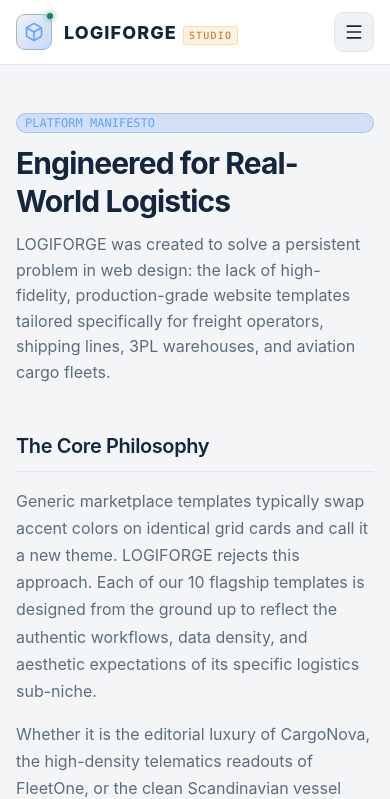
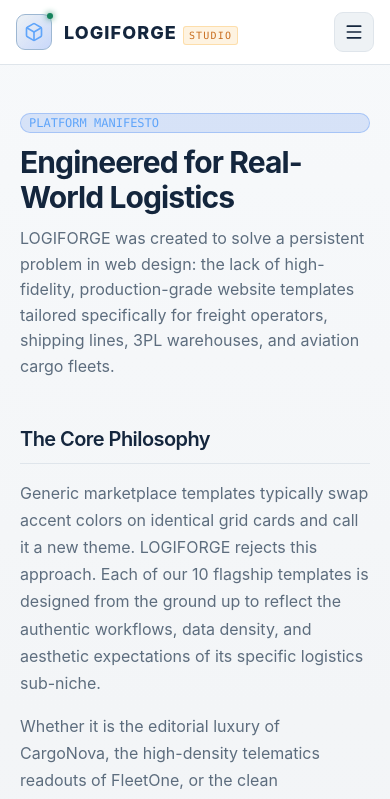
Before and after one commit to Vijay07012006/LOGIFORGE, a Next.js app: page /about in a window 390 px wide. Shown: the top 799 px of the page. Built offline with nearby package versions, Linux system fonts and the light colour scheme.

Commit message:
refactor: polish global shell typography surfaces and responsive baseline

```diff
--- a/src/styles/globals.css
+++ b/src/styles/globals.css
@@ -1,19 +1,10 @@
 @import './tokens.css';
 
-/* =========================================================================
- * CSS RESET & BASELINE
- * ========================================================================= */
-*,
-*::before,
-*::after {
-  box-sizing: border-box;
-  margin: 0;
-  padding: 0;
-}
+*, *::before, *::after { box-sizing: border-box; margin: 0; padding: 0; }
 
 html {
   font-family: var(--lf-font-sans);
-  background-color: var(--lf-bg-base);
+  background: var(--lf-bg-base);
   color: var(--lf-text-primary);
   font-size: 16px;
   line-height: 1.5;
@@ -28,123 +19,52 @@
   min-height: 100vh;
   display: flex;
   flex-direction: column;
-  background-color: var(--lf-bg-base);
+  background:
+    linear-gradient(180deg, #f7f9fb 0%, var(--lf-bg-base) 22%, #edf1f5 100%);
   color: var(--lf-text-primary);
   overflow-x: hidden;
 }
 
-/* =========================================================================
- * TYPOGRAPHY BASELINE
- * ========================================================================= */
+body::before {
+  content: '';
+  position: fixed;
+  inset: 0;
+  pointer-events: none;
+  z-index: -1;
+  opacity: .45;
+  background-image: linear-gradient(rgba(20, 38, 61, .025) 1px, transparent 1px), linear-gradient(90deg, rgba(20, 38, 61, .025) 1px, transparent 1px);
+  background-size: 32px 32px;
+}
+
 h1, h2, h3, h4, h5, h6 {
   color: var(--lf-text-primary);
-  font-weight: 600;
-  line-height: 1.25;
-  letter-spacing: -0.02em;
+  font-weight: 700;
+  line-height: 1.15;
+  letter-spacing: -0.028em;
 }
 
-p {
-  color: var(--lf-text-secondary);
-  line-height: 1.6;
+p { color: var(--lf-text-secondary); line-height: 1.65; }
+a { color: inherit; text-decoration: none; transition: color var(--lf-transition-fast); }
+button, input, select, textarea { font: inherit; color: inherit; background: transparent; border: none; }
+button { cursor: pointer; }
+img, svg, video { display: block; max-width: 100%; }
+
+:focus-visible { outline: 2px solid var(--lf-accent-primary); outline-offset: 3px; box-shadow: 0 0 0 4px rgba(21,87,166,.14); }
+::selection { background: rgba(21,87,166,.18); color: var(--lf-text-primary); }
+
+::-webkit-scrollbar { width: 9px; height: 9px; }
+::-webkit-scrollbar-track { background: #e9edf1; }
+::-webkit-scrollbar-thumb { background: #b6c2ce; border: 2px solid #e9edf1; border-radius: var(--lf-radius-full); }
+::-webkit-scrollbar-thumb:hover { background: #8f9dab; }
+
+@media (prefers-reduced-motion: reduce) {
+  *, *::before, *::after { animation-duration: .01ms !important; animation-iteration-count: 1 !important; transition-duration: .01ms !important; scroll-behavior: auto !important; }
 }
 
-a {
-  color: inherit;
-  text-decoration: none;
-  transition: color var(--lf-transition-fast);
+.lf-container {
+  width: 100%; max-width: 1440px; margin-inline: auto;
+  padding-inline: 20px;
 }
-
-button, input, select, textarea {
-  font: inherit;
-  color: inherit;
-  background: transparent;
-  border: none;
-}
-
-button {
-  cursor: pointer;
-}
-
-img, svg, video {
-  display: block;
-  max-width: 100%;
-}
-
-/* =========================================================================
- * ACCESSIBLE FOCUS VISIBLE
- * ========================================================================= */
-:focus-visible {
-  outline: 2px solid var(--lf-accent-primary);
-  outline-offset: 2px;
-  box-shadow: 0 0 0 4px rgba(37, 99, 235, 0.25);
-}
-
-/* =========================================================================
- * SELECTION BEHAVIOR
- * ========================================================================= */
-::selection {
-  background-color: rgba(37, 99, 235, 0.35);
-  color: #FFFFFF;
-}
-
-/* =========================================================================
- * SCROLLBAR STYLING
- * ========================================================================= */
-::-webkit-scrollbar {
-  width: 8px;
-  height: 8px;
-}
-
-::-webkit-scrollbar-track {
-  background: var(--lf-bg-base);
-}
-
-::-webkit-scrollbar-thumb {
-  background: var(--lf-bg-elevated);
-  border-radius: var(--lf-radius-full);
-  border: 2px solid var(--lf-bg-base);
-}
-
-::-webkit-scrollbar-thumb:hover {
-  background: var(--lf-text-muted);
-}
-
-/* =========================================================================
- * PREFERS REDUCED MOTION
- * ========================================================================= */
-@media (prefers-reduced-motion: reduce) {
-  *,
-  *::before,
-  *::after {
-    animation-duration: 0.01ms !important;
-    animation-iteration-count: 1 !important;
-    transition-duration: 0.01ms !important;
-    scroll-behavior: auto !important;
-  }
-}
-
-/* =========================================================================
- * UTILITY LAYOUT CONTAINERS
- * ========================================================================= */
-.lf-container {
-  width: 100%;
-  max-width: 1440px;
-  margin-left: auto;
-  margin-right: auto;
-  padding-left: var(--lf-space-4);
-  padding-right: var(--lf-space-4);
-}
-
-@media (min-width: 640px) {
-  .lf-container {
-    padding-left: var(--lf-space-6);
-    padding-right: var(--lf-space-6);
-  }
-}
-
-@media (min-width: 1024px) {
-  .lf-container {
-    padding-left: var(--lf-space-8);
-    padding-right: var(--lf-space-8);
-  }
-}
+@media (min-width: 640px) { .lf-container { padding-inline: 28px; } }
+@media (min-width: 1024px) { .lf-container { padding-inline: 40px; } }
+@media (min-width: 1440px) { .lf-container { padding-inline: 48px; } }
```
